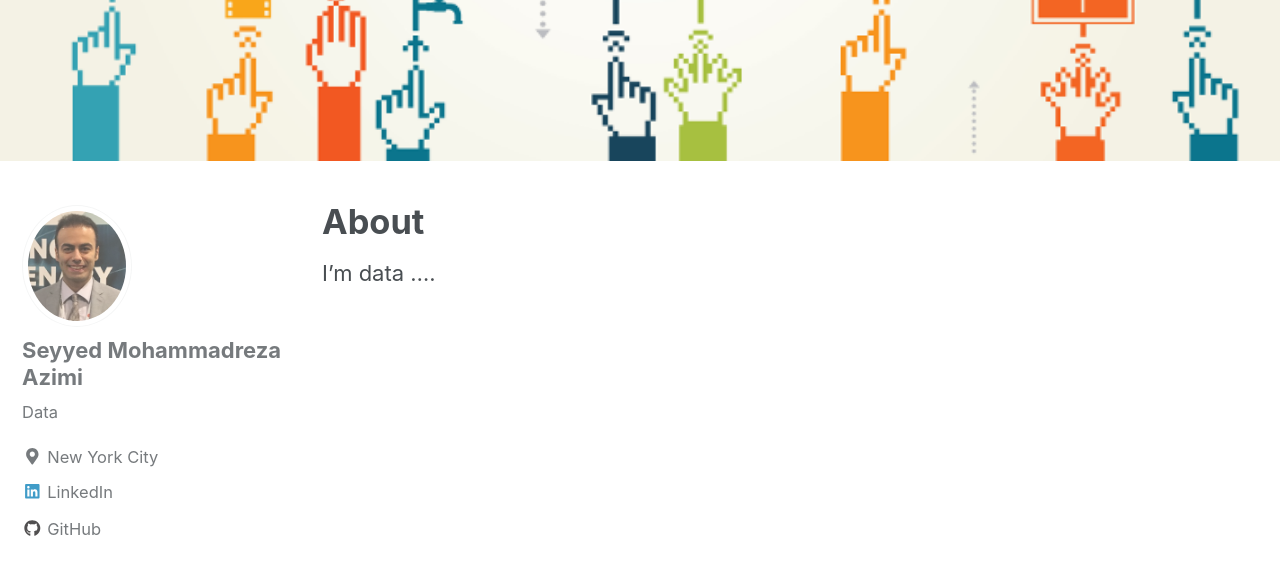
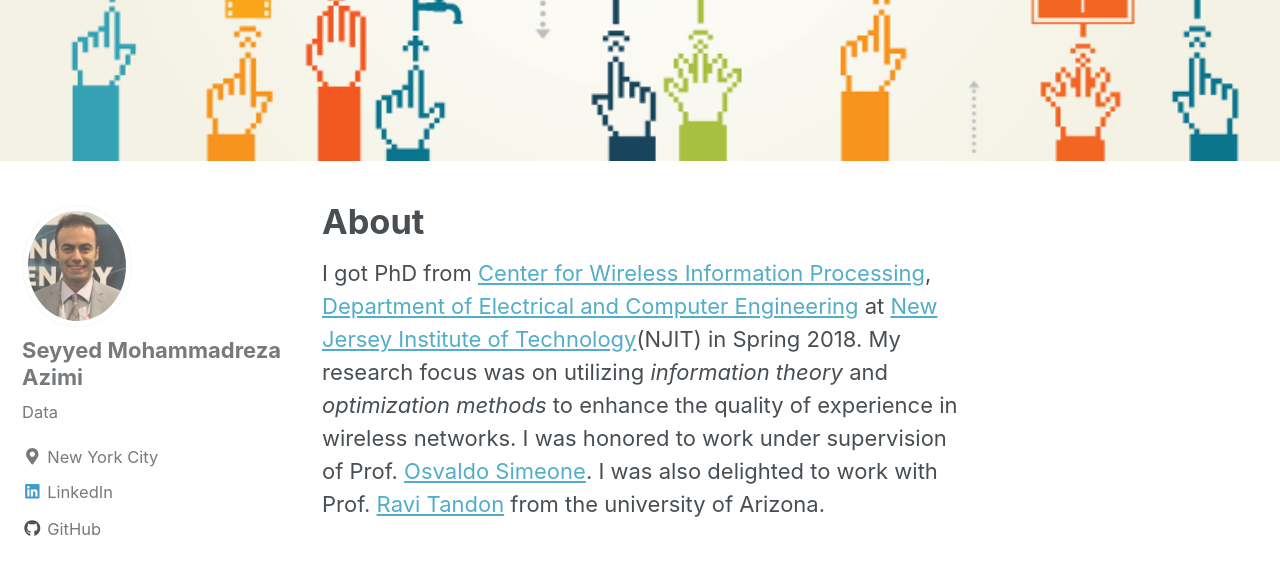
Before and after one commit to MohammadrezaAzimi/MohammadrezaAzimi.github.io, a Jekyll site: the page built from _pages/about.md, in a window 1280 px wide and 900 px high, scrolled down 484 px. Shown: the top 575 px of the window. Built offline with Jekyll 4.4.1, drawn with Linux system fonts in a browser that asks for light colours; nearby versions of some CDN libraries.

Commit message:
new github

```diff
--- a/_pages/about.md
+++ b/_pages/about.md
@@ -5,4 +5,4 @@ header:
   image: "/images/datascience.png"
 ---
 
-I'm data ....
+I got PhD from [Center for Wireless Information Processing](http://centers.njit.edu/cwcspr/), [Department of Electrical and Computer Engineering](https://ece.njit.edu) at [New Jersey Institute of Technology](http://www.njit.edu)(NJIT) in Spring 2018. My research focus was on utilizing *information theory* and *optimization methods* to enhance the quality of experience in wireless networks. I was honored to work under supervision of Prof. [Osvaldo Simeone](https://www.kcl.ac.uk/nms/depts/informatics/people/atoz/SimeoneO.aspx). I was also delighted to work with Prof. [Ravi Tandon](http://www2.engr.arizona.edu/~tandonr/) from the university of Arizona.
```
